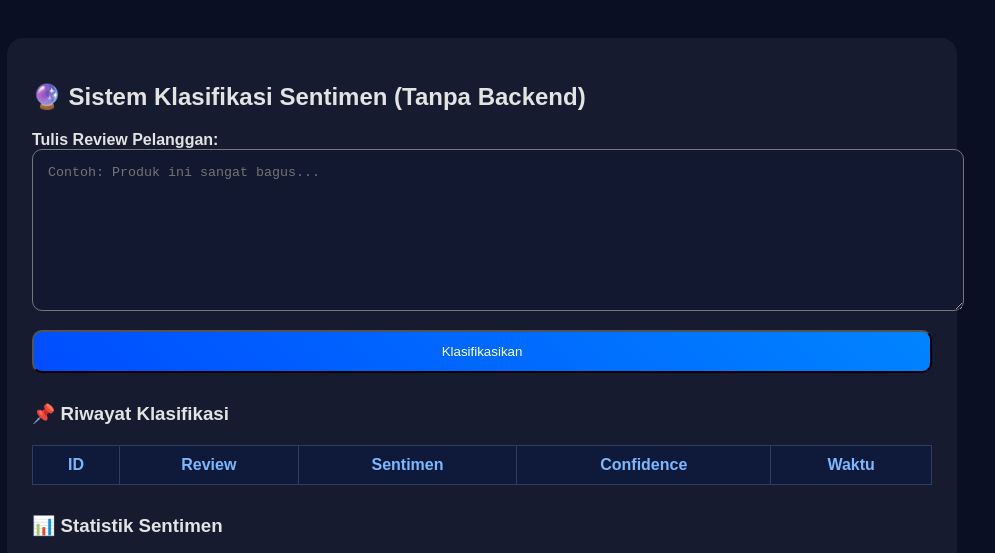
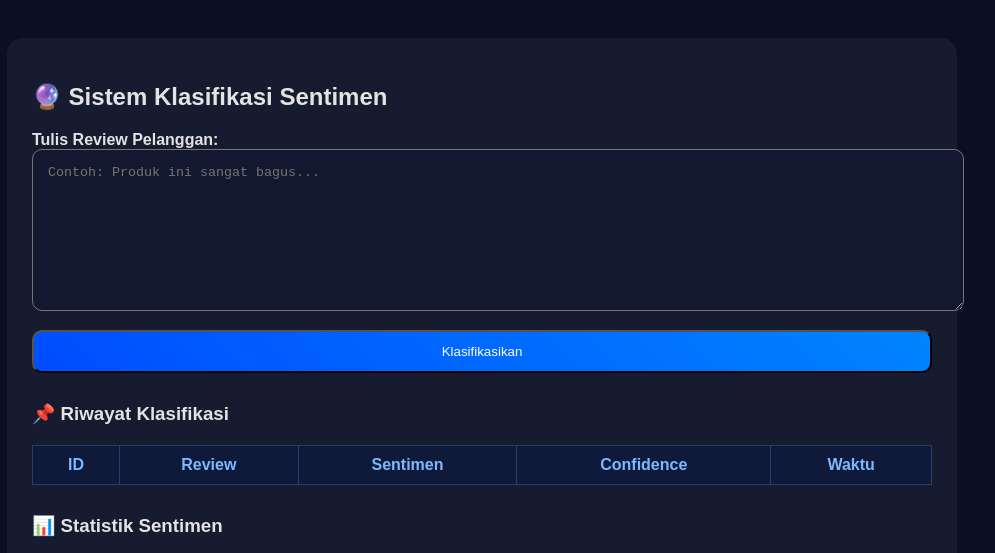
Before and after one commit to intanhrp051-beep/sentimen-ml-intan, a plain HTML site: page index.html in a window 1280 px wide. Shown: the whole page, without its empty margins (158-1153 px from the left). Drawn offline with nearby package versions, Linux system fonts and the light colour scheme.

Commit message:
Add files via upload

```diff
--- a/index.html
+++ b/index.html
@@ -17,7 +17,7 @@
 </head>
 <body>
 <div class="container">
- <h2>🔮 Sistem Klasifikasi Sentimen (Tanpa Backend)</h2>
+ <h2>🔮 Sistem Klasifikasi Sentimen </h2>
 
  <label><b>Tulis Review Pelanggan:</b></label>
  <textarea id="review" placeholder="Contoh: Produk ini sangat bagus..."></textarea>
```
